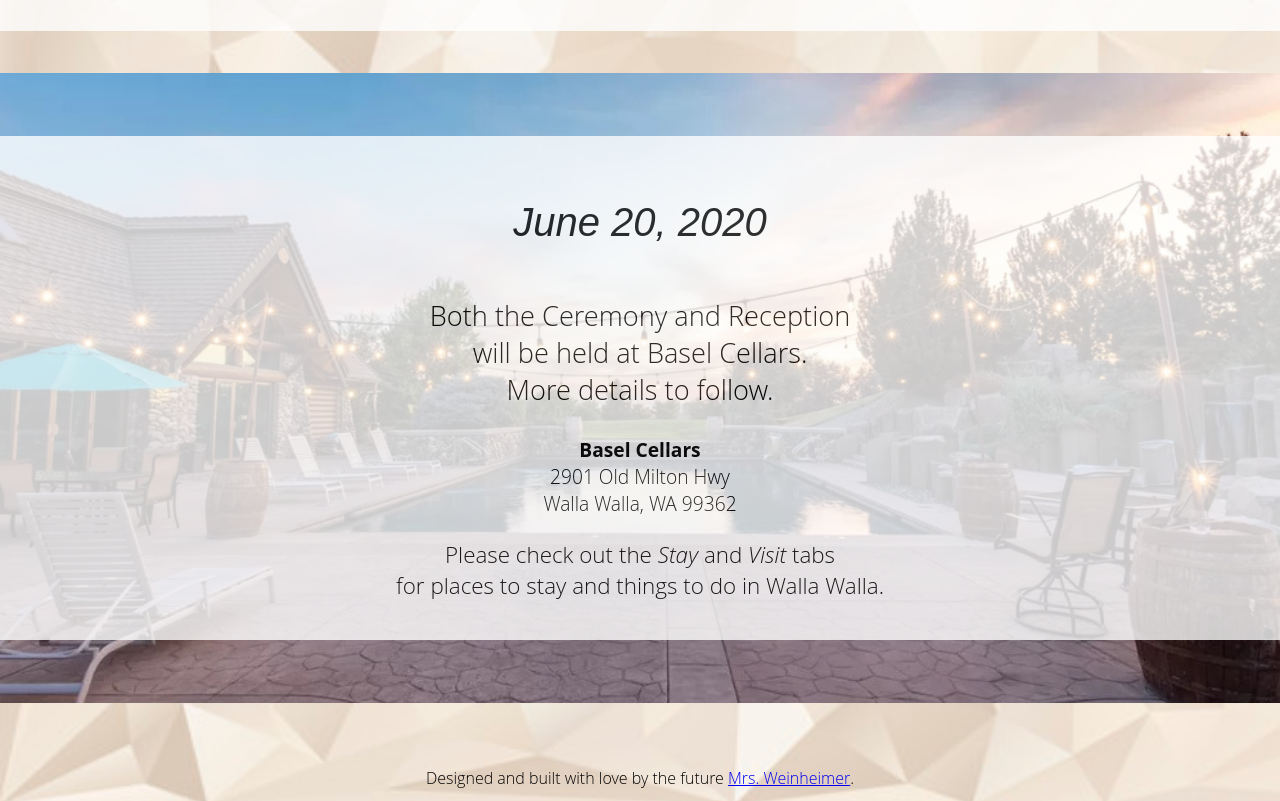
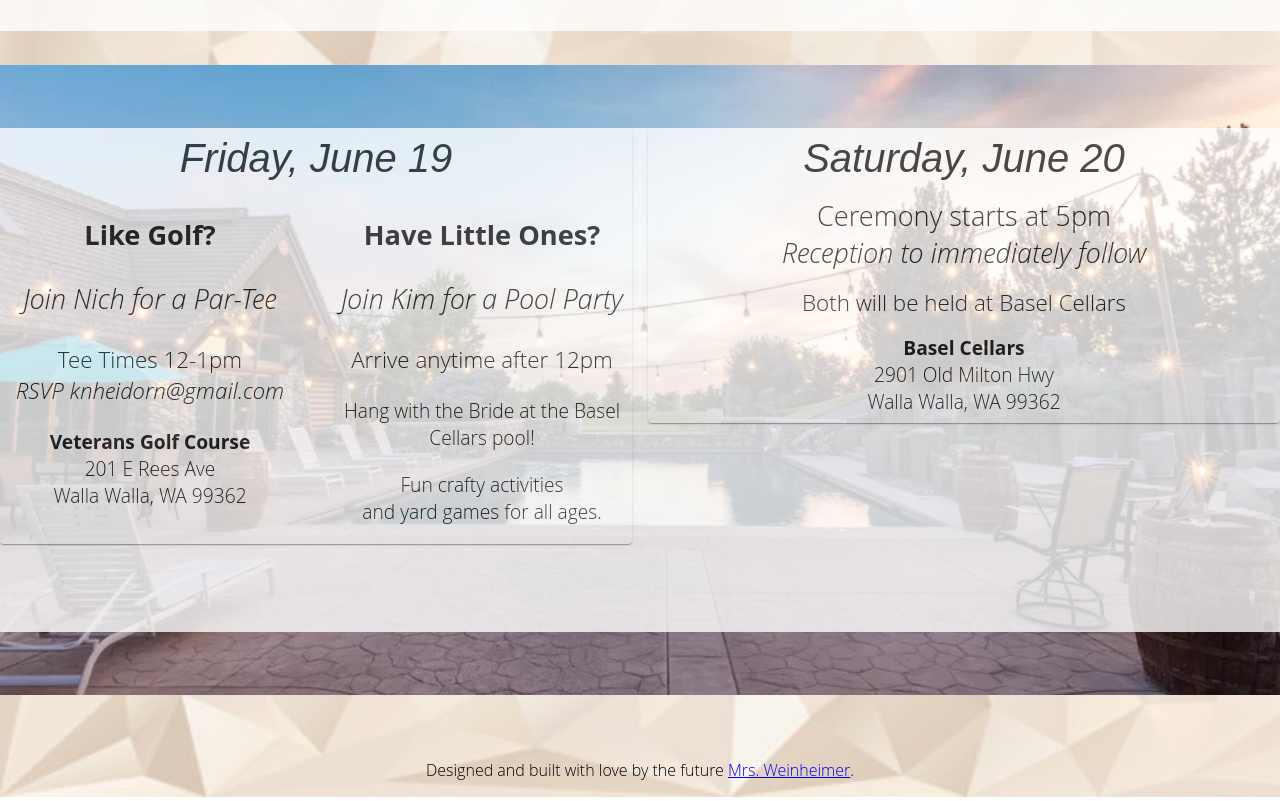
Before and after one commit to knheidorn/wedding-app, a React (Create React App) app: page /day-of-details in a window 1280 px wide. Shown: the part 651-1452 px from the top of the page. Built offline with nearby package versions, Linux system fonts and the light colour scheme.

Commit message:
Start building out landing pages and update pages for day of info

```diff
--- /dev/null
+++ b/src/components/landing-pages/Friday.js
@@ -0,0 +1,51 @@
+import React from 'react';
+import Grid from '@material-ui/core/Grid';
+
+const Friday = () => {
+  return(
+    <Grid container spacing={2}>
+      <Grid item xs={12} className="day-of-title">
+        Friday, June 19
+      </Grid>
+      <Grid container spacing={2}>
+        <Grid item xs={6}>
+          <p className="body-text-large">
+            <strong>Like Golf?</strong>
+          </p>
+          <p className="body-text-large">
+            <i>Join Nich for a Par-Tee</i>
+          </p>
+          <p className="body-text-medium">
+            Tee Times 12-1pm
+            <br/><i>RSVP knheidorn@gmail.com</i>
+          </p>
+          <p className="body-text-small">
+            <strong>Veterans Golf Course</strong>
+            <br/>201 E Rees Ave
+            <br/>Walla Walla, WA 99362
+          </p>
+        </Grid>
+        <Grid item xs={6}>
+          <p className="body-text-large">
+            <strong>Have Little Ones?</strong>
+          </p>
+          <p className="body-text-large">
+            <i>Join Kim for a Pool Party</i>
+          </p>
+          <p className="body-text-medium">
+            Arrive anytime after 12pm
+          </p>
+          <p className="body-text-small">
+            Hang with the Bride at the Basel Cellars pool!
+          </p>
+          <p className="body-text-small">
+            Fun crafty activities
+            <br/>and yard games for all ages.
+          </p>
+        </Grid>
+      </Grid>
+
+    </Grid>
+  )
+}
+export default Friday;
--- /dev/null
+++ b/src/components/landing-pages/Saturday.js
@@ -0,0 +1,25 @@
+import React from 'react';
+import Grid from '@material-ui/core/Grid';
+
+const Saturday = () => {
+  return(
+    <Grid container spacing={2}>
+    <Grid item xs={12} className="day-of-title">
+      Saturday, June 20
+    </Grid>
+    <Grid item xs={12} className="body-text-large">
+      Ceremony starts at 5pm
+      <br/><i>Reception to immediately follow</i>
+    </Grid>
+    <Grid item xs={12} className="body-text-medium">
+      Both will be held at Basel Cellars
+    </Grid>
+    <Grid item xs={12} className="body-text-small">
+      <strong>Basel Cellars</strong>
+      <br/>2901 Old Milton Hwy
+      <br/>Walla Walla, WA 99362
+    </Grid>
+    </Grid>
+  )
+}
+export default Saturday;
--- a/src/components/landing-pages/Venue.js
+++ b/src/components/landing-pages/Venue.js
@@ -1,4 +1,8 @@
 import React from 'react'
+import Friday from './Friday'
+import Grid from '@material-ui/core/Grid';
+import Paper from '@material-ui/core/Paper';
+import Saturday from './Saturday'
 
 const Venue = () => {
   return(
@@ -10,23 +14,14 @@ const Venue = () => {
       </div>
       <div className="main-image-venue">
         <div className="transbox">
-          <p className="day-of-title">
-            June 20, 2020
-          </p>
-          <p className="body-text-large">
-            Both the Ceremony and Reception
-            <br/>will be held at Basel Cellars.
-            <br/>More details to follow.
-          </p>
-          <p className="body-text-small">
-            <strong>Basel Cellars</strong>
-            <br/>2901 Old Milton Hwy
-            <br/>Walla Walla, WA 99362
-          </p>
-          <p className="body-text-medium">
-            Please check out the <i>Stay</i> and <i>Visit</i> tabs
-            <br/> for places to stay and things to do in Walla Walla.
-          </p>
+          <Grid container spacing={2}>
+            <Grid item xs={6}>
+              <Paper><Friday/></Paper>
+            </Grid>
+            <Grid item xs={6}>
+              <Paper><Saturday/></Paper>
+            </Grid>
+          </Grid>
         </div>
       </div>
     </>
```
